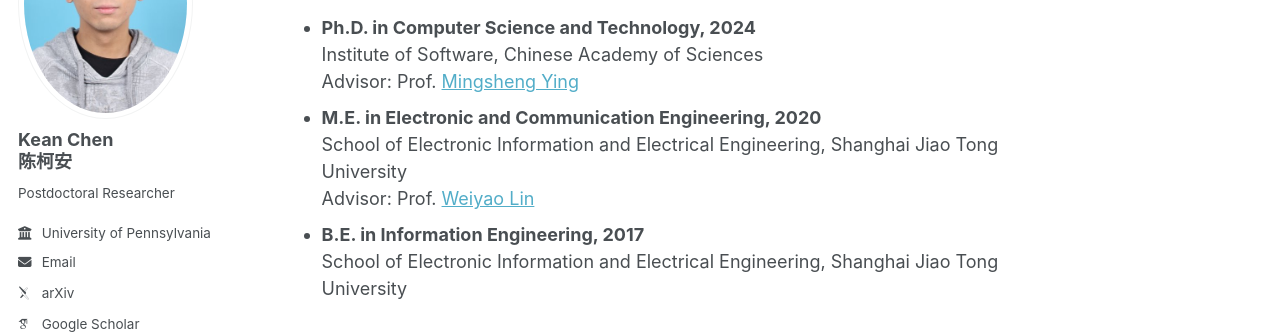
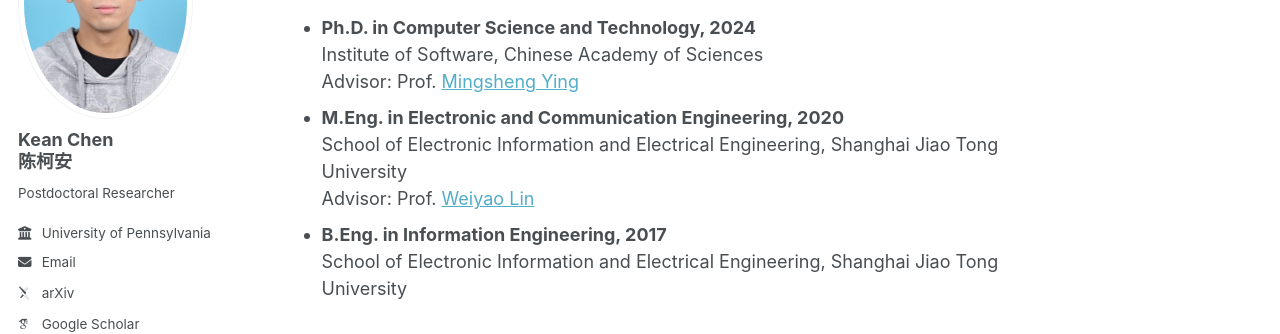
Before and after one commit to cccorn/cccorn.github.io, a Jekyll site: the page built from _pages/cv.md, in a window 1280 px wide and 1381 px high. Shown: the part 231-565 px from the top of the window. Built offline with Jekyll 4.4.1, drawn with Linux system fonts in a browser that asks for light colours; some web fonts are replaced; a script bundle is joined from its source files by our own code; library files that are not in the unit come from our copies.

Commit message:
Update cv.md

```diff
--- a/_pages/cv.md
+++ b/_pages/cv.md
@@ -9,10 +9,10 @@ author_profile: true
 - **Ph.D. in Computer Science and Technology, 2024**
   Institute of Software, Chinese Academy of Sciences
   Advisor: Prof. [Mingsheng Ying](https://profiles.uts.edu.au/Mingsheng.Ying)
-- **M.E. in Electronic and Communication Engineering, 2020**
+- **M.Eng. in Electronic and Communication Engineering, 2020**
   School of Electronic Information and Electrical Engineering, Shanghai Jiao Tong University
   Advisor: Prof. [Weiyao Lin](https://weiyaolin.github.io)
-- **B.E. in Information Engineering, 2017**
+- **B.Eng. in Information Engineering, 2017**
   School of Electronic Information and Electrical Engineering, Shanghai Jiao Tong University
 
 ## Experience
```
